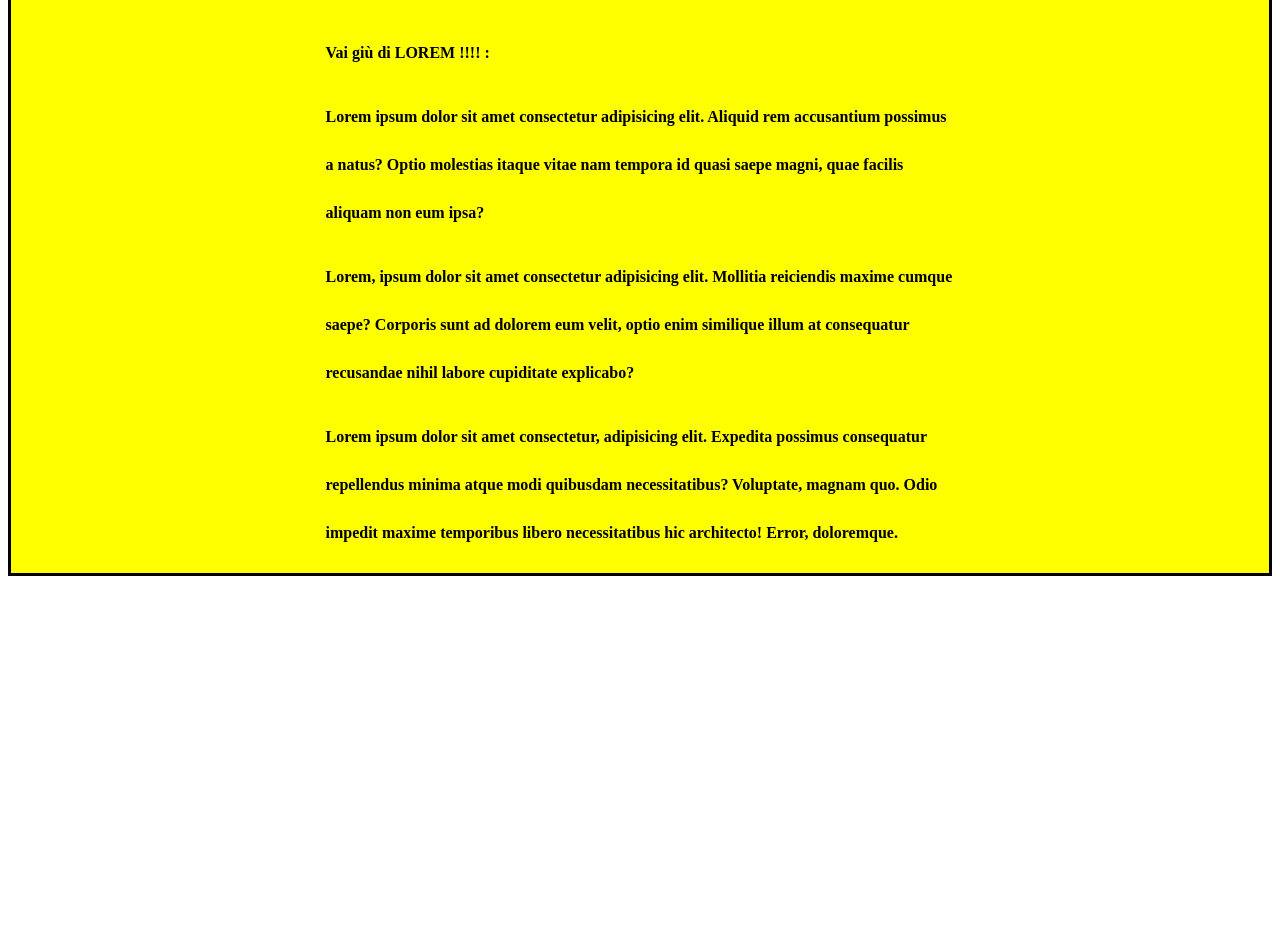
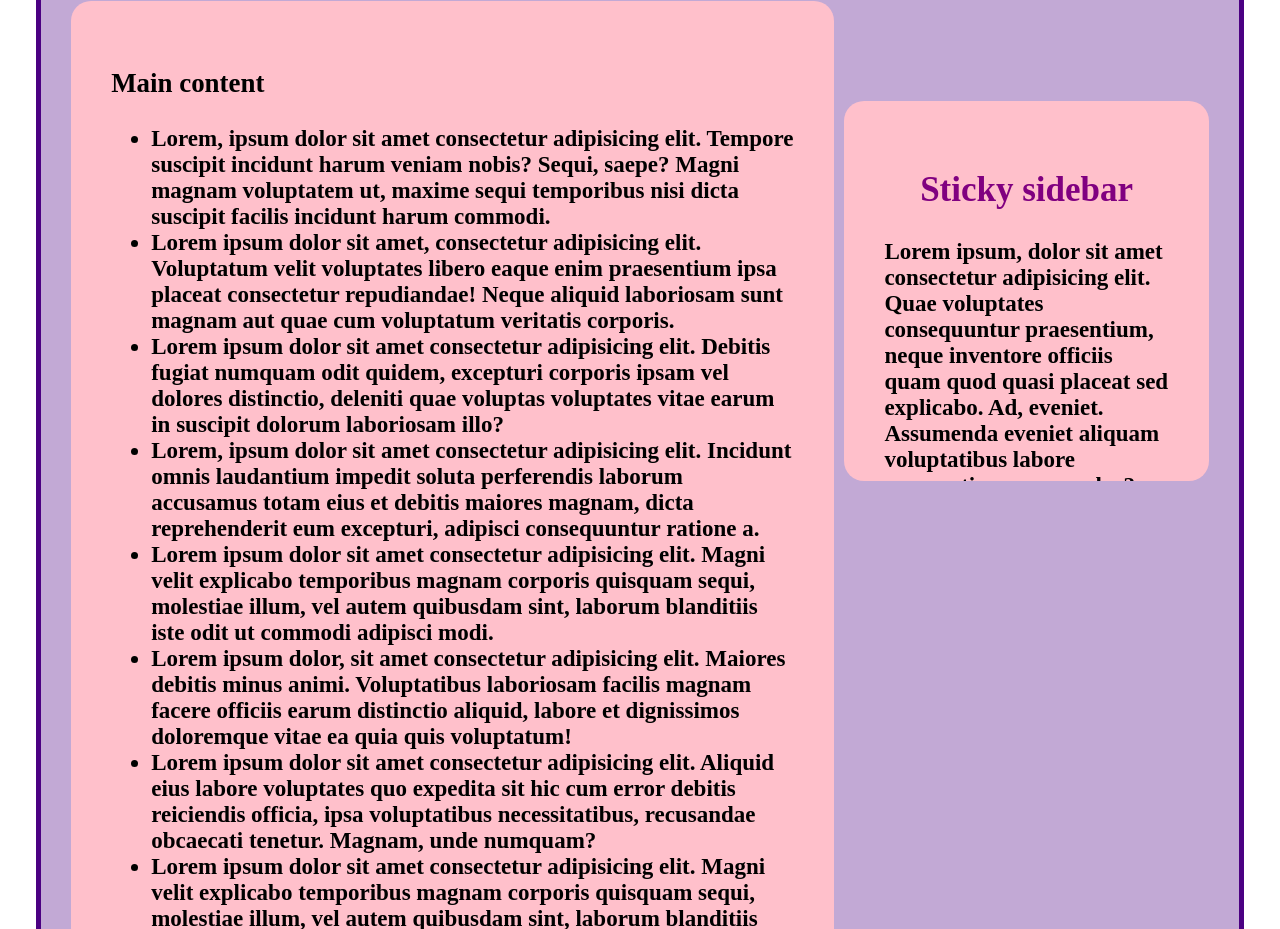
Before and after one commit to MSabbatini98/css_components, a plain HTML site: page index.html in a window 1280 px wide. Shown: the part 546-1475 px from the top of the page. Before the commit the page ends 1130 px from the top, so only its background shows below. Drawn offline with Linux system fonts and the light colour scheme.

Commit message:
Added Sticky Aside

```diff
--- a/index.html
+++ b/index.html
@@ -11,11 +11,11 @@
     <!-- Horizontal scrollable nav menu with simple CSS -->
     <section id ="h_scrollable_nav">
         <h2>Horizontal Scrollable Menu</h2>
-        <p>Resize the browser window to see the effect.</p>
+        <p>Resize the menu block to see the effect.</p>
 
         <div class="scroll_menu">
-            <a href="#home">Home</a>
-            <a href="#news">News</a>
+            <a href="#sticky_aside">Sticky Aside</a>
+            <a href="#extra">Extra</a>
             <a href="#contact">Contact</a>
             <a href="#about">About</a>
             <a href="#support">Support</a>
@@ -32,6 +32,31 @@
         </div>
     </section>
 
+    <!-- Sticky aside -->
+    <section id="sticky_aside">
+        <h2>Sticky sidebar that doesn't scroll to the end</h2>
+        <div class="wrapper">
+            <div class="content">
+                <h3>Main content</h3>
+                <ul>
+                    <li>Lorem, ipsum dolor sit amet consectetur adipisicing elit. Tempore suscipit incidunt harum veniam nobis? Sequi, saepe? Magni magnam voluptatem ut, maxime sequi temporibus nisi dicta suscipit facilis incidunt harum commodi.</li>
+                    <li>Lorem ipsum dolor sit amet, consectetur adipisicing elit. Voluptatum velit voluptates libero eaque enim praesentium ipsa placeat consectetur repudiandae! Neque aliquid laboriosam sunt magnam aut quae cum voluptatum veritatis corporis.</li>
+                    <li>Lorem ipsum dolor sit amet consectetur adipisicing elit. Debitis fugiat numquam odit quidem, excepturi corporis ipsam vel dolores distinctio, deleniti quae voluptas voluptates vitae earum in suscipit dolorum laboriosam illo?</li>
+                    <li>Lorem, ipsum dolor sit amet consectetur adipisicing elit. Incidunt omnis laudantium impedit soluta perferendis laborum accusamus totam eius et debitis maiores magnam, dicta reprehenderit eum excepturi, adipisci consequuntur ratione a.</li>
+                    <li>Lorem ipsum dolor sit amet consectetur adipisicing elit. Magni velit explicabo temporibus magnam corporis quisquam sequi, molestiae illum, vel autem quibusdam sint, laborum blanditiis iste odit ut commodi adipisci modi.</li>
+                    <li>Lorem ipsum dolor, sit amet consectetur adipisicing elit. Maiores debitis minus animi. Voluptatibus laboriosam facilis magnam facere officiis earum distinctio aliquid, labore et dignissimos doloremque vitae ea quia quis voluptatum!</li>
+                    <li>Lorem ipsum dolor sit amet consectetur adipisicing elit. Aliquid eius labore voluptates quo expedita sit hic cum error debitis reiciendis officia, ipsa voluptatibus necessitatibus, recusandae obcaecati tenetur. Magnam, unde numquam?</li>
+                    <li>Lorem ipsum dolor sit amet consectetur adipisicing elit. Magni velit explicabo temporibus magnam corporis quisquam sequi, molestiae illum, vel autem quibusdam sint, laborum blanditiis iste odit ut commodi adipisci modi.</li>
+                    <li>Lorem ipsum dolor, sit amet consectetur adipisicing elit. Maiores debitis minus animi. Voluptatibus laboriosam facilis magnam facere officiis earum distinctio aliquid, labore et dignissimos doloremque vitae ea quia quis voluptatum!</li>
+                    <li>Lorem ipsum dolor sit amet consectetur adipisicing elit. Aliquid eius labore voluptates quo expedita sit hic cum error debitis reiciendis officia, ipsa voluptatibus necessitatibus, recusandae obcaecati tenetur. Magnam, unde numquam?</li>
+                </ul>
+            </div>
+            <div class="sidebar">
+                <h2>Sticky sidebar</h2>
+                <p>Lorem ipsum, dolor sit amet consectetur adipisicing elit. Quae voluptates consequuntur praesentium, neque inventore officiis quam quod quasi placeat sed explicabo. Ad, eveniet. Assumenda eveniet aliquam voluptatibus labore praesentium recusandae?</p>
+            </div>
+        </div>
+    </section>
 
 
     <!-- Extra spazio  -->
--- a/style.css
+++ b/style.css
@@ -3,6 +3,11 @@ h2 {
     font-size: 35px;
 }
 
+section {
+    width: 90%;
+    margin: 100px auto;
+
+}
 
 /* #region  Scrollable navbar (horizontal) */
 html {
@@ -34,12 +39,14 @@ html {
     display: inline-block;
     color: white;
     text-align: center;
-    padding: 14px;
+    padding: 30px;
     text-decoration: none;
+    font-size: 22px;
 }
 
 #h_scrollable_nav .scroll_menu a:hover {
     background-color: #777;
+
 }
 
 ::-webkit-scrollbar {
@@ -54,18 +61,69 @@ html {
 }
 /* #endregion */
 
+/* #region  Scrollable navbar (horizontal) w/ JavaScript */
+/* #h_scrollable_nav_JS {
+    width: 50%;
+    background-color: rgba(46, 139, 86, 0.434);
+    border: seagreen solid 4px;
+    border-radius: 20px;
+    margin: 50px auto;
+} */
+/* #endregion */
+
+/* #region  Sticky aside */
+#sticky_aside {
+    background-color: rgba(76, 0, 130, 0.338);
+    color: black;
+    font-weight: bold;
+    font-size: 23px;
+    border: indigo solid 5px;
+    border-radius: 20px;
+    padding: 30px;
+}
+#sticky_aside h2 {
+    color: purple;
+}
+#sticky_aside .wrapper {
+    display: flex;
+    justify-content: space-between;
+}
+
+#sticky_aside .content,
+#sticky_aside .sidebar {
+    border-radius: 20px;
+    padding: 40px;
+    background-color: pink;
+}
+
+#sticky_aside .content {
+    width: 60%;
+}
+
+#sticky_aside .sidebar {
+    margin-top: 100px;
+    margin-bottom: 100px;
+    width: 25%;
+    height: 300px;
+    overflow-y: scroll;
+    position: -webkit-sticky;
+    position: sticky;
+    top: 100px;
+}
+
+/* #endregion */
+
 
 /* #region  Extra */
 #extra {
     background-color: Yellow;
+    text-align: center;
     color: black;
     font-weight: bold;
     border: black solid 3px;
+    border-radius: 20px;
 }
 #extra .extra_div {
-    width: 50%;
-    margin-left: 25%;
-    margin-top: 100px;
     line-height: 3;
 }
 
```
Also changed, not shown: 1 other file.
